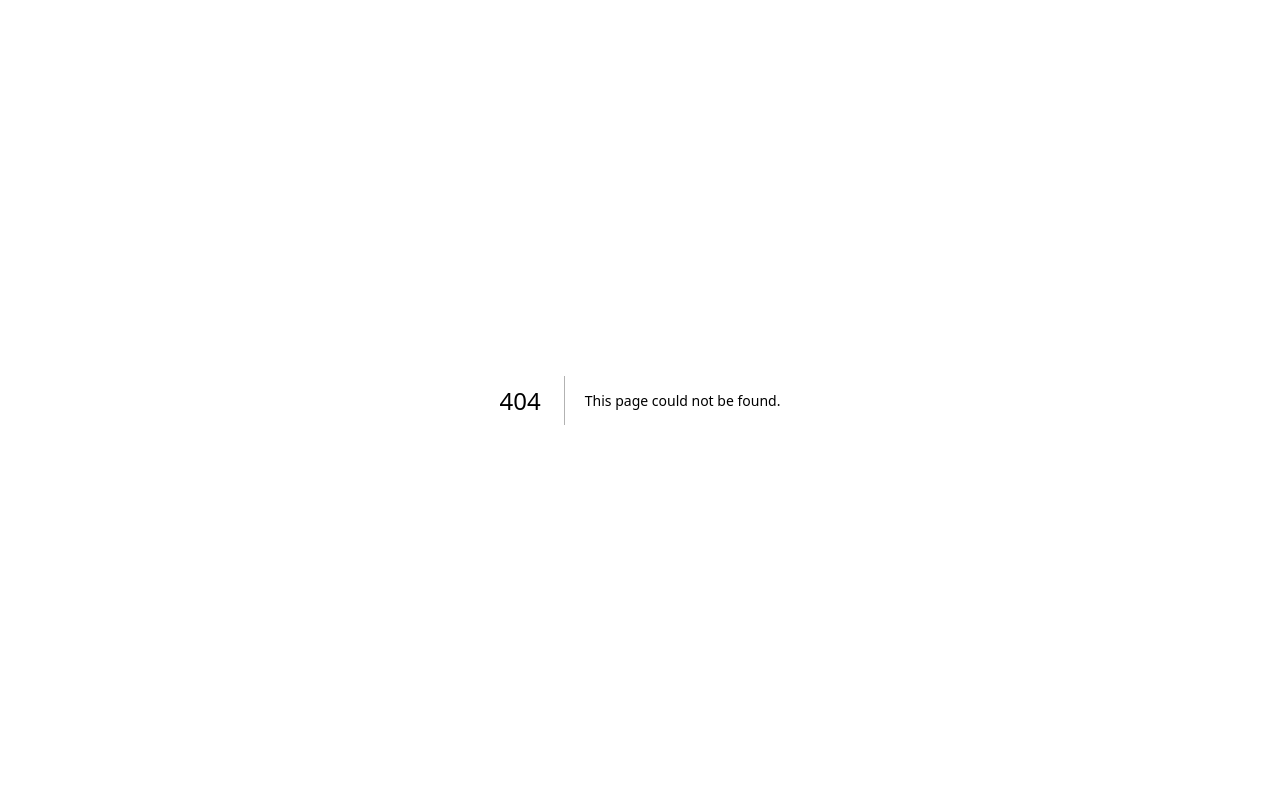
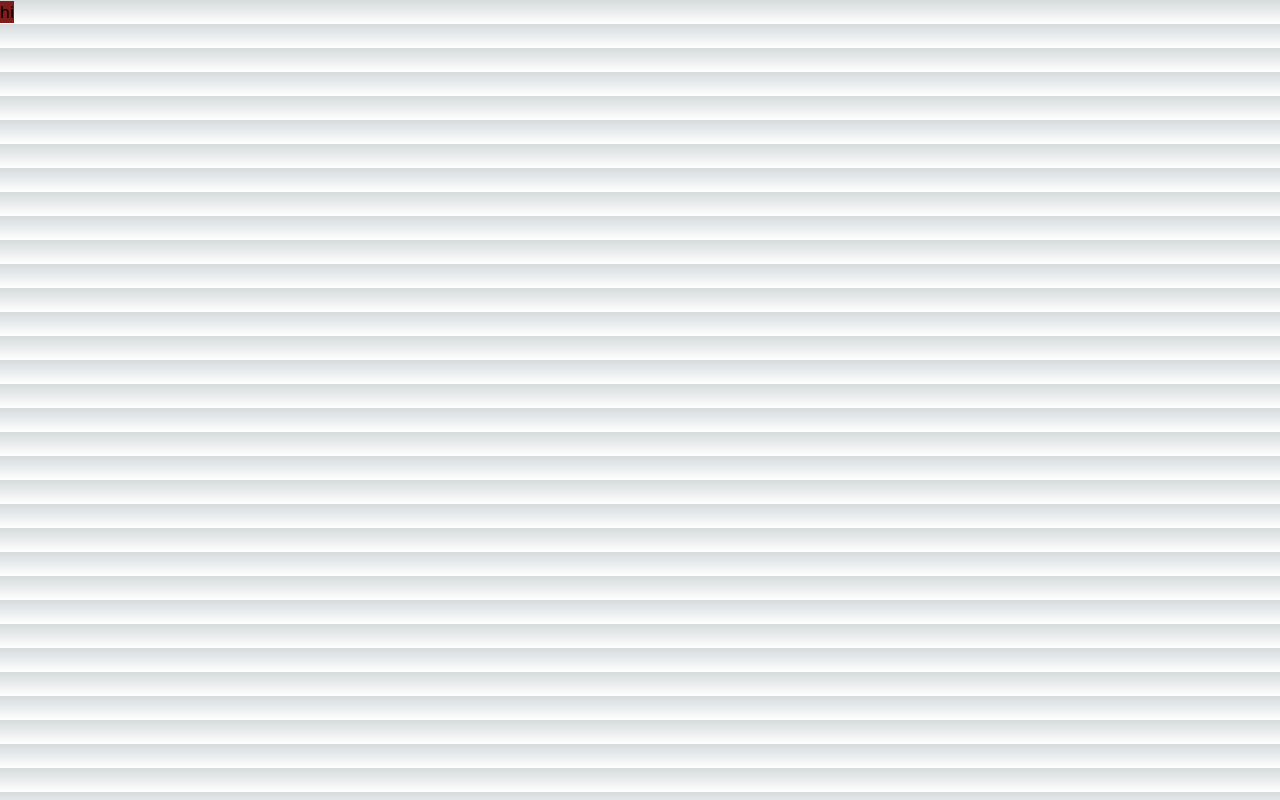
Before and after one commit to DevMinwoo-Jung/ShoppingMarket, a Next.js app in the folder joopang/: page /Components/Ex in a window 1280 px wide. Before the commit this address had no page. Built offline with nearby package versions, Linux system fonts and the light colour scheme.

Commit message:
tailwind css ing...

```diff
--- /dev/null
+++ b/joopang/pages/Components/Ex.tsx
@@ -0,0 +1,11 @@
+import React from 'react'
+
+const Ex = () => {
+  return (
+    <>
+      <span className='bg-red-900'>hi</span>
+    </>
+  )
+}
+
+export default Ex
--- a/joopang/pages/index.tsx
+++ b/joopang/pages/index.tsx
@@ -3,6 +3,7 @@ import { Inter } from '@next/font/google'
 import { store } from '../redux-toolkit/app'
 import { Provider } from 'react-redux'
 import { Counter } from '../pages/reduxEx/Counter'
+import Ex from './Components/ex'
 
 const inter = Inter({ subsets: ['latin'] })
 
@@ -16,6 +17,7 @@ export default function Home() {
         <link rel="icon" href="/favicon.ico" />
       </Head>
       <Counter/>
+      <Ex/>
     </Provider>
   )
 }
--- a/joopang/pages/reduxEx/Counter.jsx
+++ b/joopang/pages/reduxEx/Counter.jsx
@@ -3,9 +3,6 @@ import { useSelector, useDispatch } from 'react-redux'
 import {
   decrement,
   increment,
-  incrementByAmount,
-  incrementAsync,
-  selectCount,
 } from '../../redux-toolkit/features/counter/counterSlice';
 
 export function Counter() {
--- a/joopang/styles/globals.css
+++ b/joopang/styles/globals.css
@@ -1,3 +1,7 @@
+@tailwind base;
+@tailwind components;
+@tailwind utilities;
+
 :root {
   --max-width: 1100px;
   --border-radius: 12px;
--- /dev/null
+++ b/joopang/tailwind.config.js
@@ -0,0 +1,10 @@
+module.exports = {
+  content: [
+    "./pages/**/*.{js,ts,jsx,tsx}",
+    "./components/**/*.{js,ts,jsx,tsx}",
+  ],
+  theme: {
+    extend: {},
+  },
+  plugins: [],
+}
```
